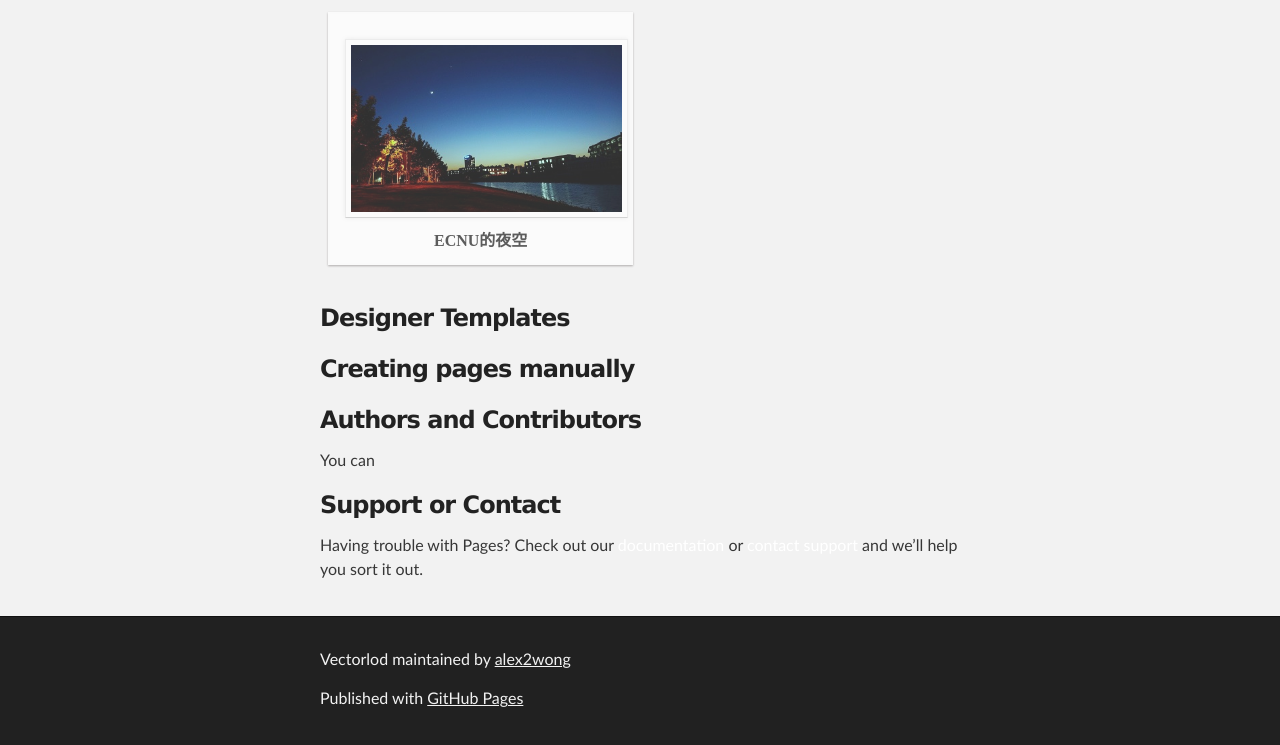
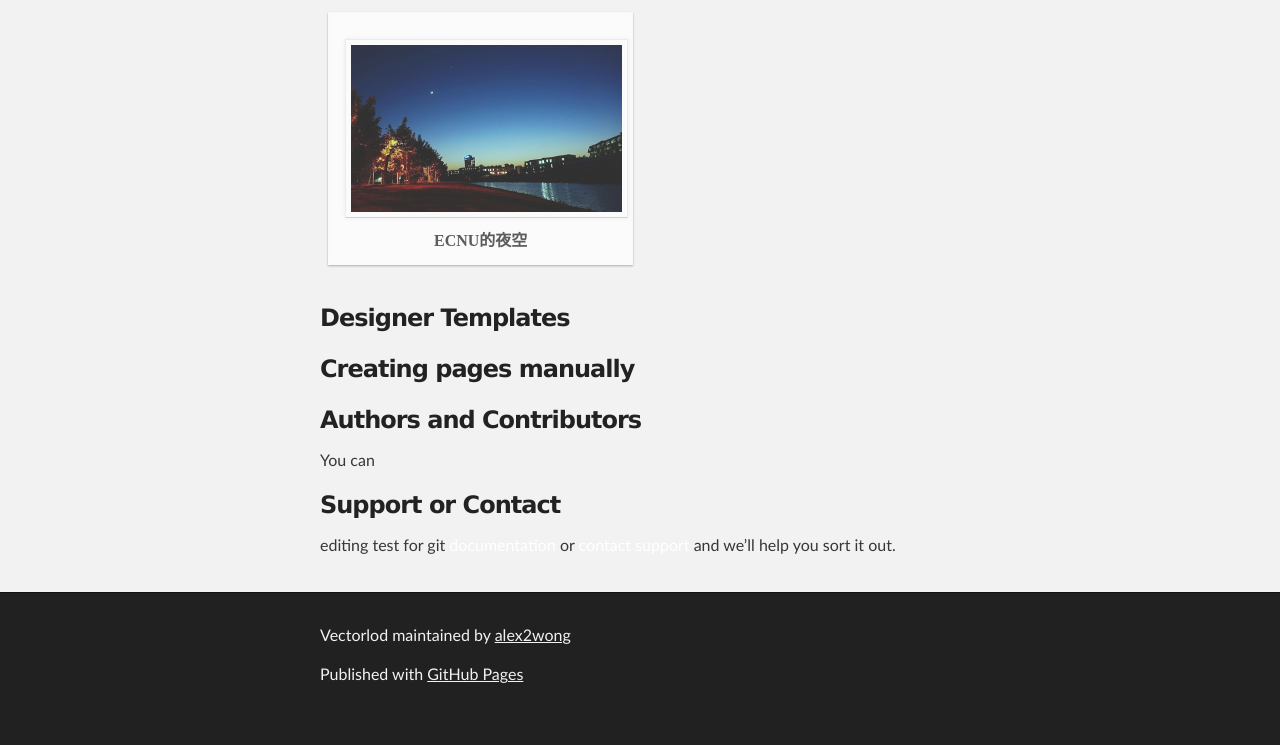
Before and after one commit to alex2wong/VectorLOD, a plain HTML site: page index.html in a window 1280 px wide. Shown: the part 1358-2103 px from the top of the page. After the commit the page ends 2079 px from the top, so only its background shows below. Drawn offline with Linux system fonts and the light colour scheme.

Commit message:
change some text content

```diff
--- a/index.html
+++ b/index.html
@@ -90,7 +90,7 @@
 <h3>
 <a id="support-or-contact" class="anchor" href="#support-or-contact" aria-hidden="true"><span aria-hidden="true" class="octicon octicon-link"></span></a>Support or Contact</h3>
 
-<p>Having trouble with Pages? Check out our <a href="https://help.github.com/pages">documentation</a> or <a href="https://github.com/contact">contact support</a> and we’ll help you sort it out.</p>
+<p> editing test for git <a href="https://help.github.com/pages">documentation</a> or <a href="https://github.com/contact">contact support</a> and we’ll help you sort it out.</p>
       </section>
     </div>
 
```
